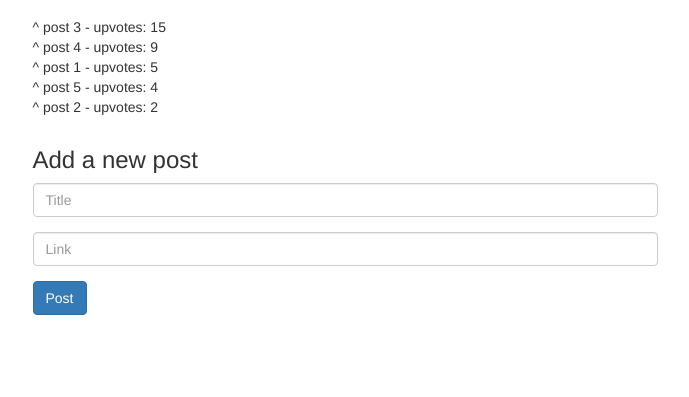
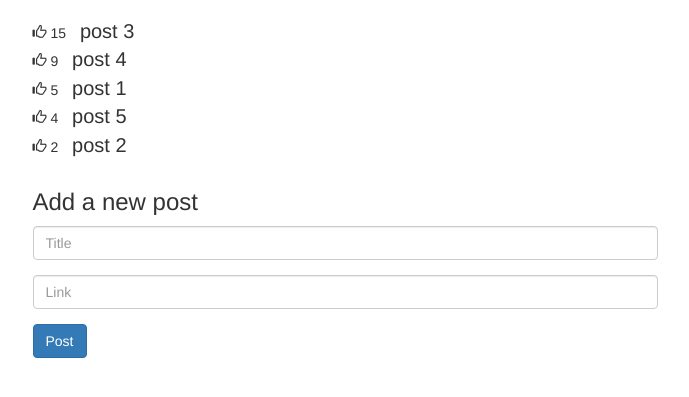
Before and after one commit to sinzin91/mean_app, a plain HTML site: page index.html in a window 1280 px wide. Shown: the part 103-500 px from the top of the page, without its empty margins (295-984 px from the left). Drawn offline with nearby package versions, Linux system fonts and the light colour scheme.

Commit message:
implement glyphicon thumbs up

```diff
--- a/index.html
+++ b/index.html
@@ -16,14 +16,17 @@
       </div>
 
       <div ng-repeat="post in posts | orderBy:'-upvotes'">
-		  <span ng-click="incrementUpvotes(post)">^</span>
-		  <a ng-show="post.link" href="{{post.link}}">
-		    {{post.title}}
-		  </a>
-		  <span ng-hide="post.link">
-		    {{post.title}}
+		  <span class="glyphicon glyphicon-thumbs-up"
+          ng-click="incrementUpvotes(post)"></span>
+		  {{post.upvotes}}
+		  <span style="font-size:20px; margin-left:10px;">
+		  	<a ng-show="post.link" href="{{post.link}}">
+		  		{{post.title}}
+		  	</a>
+		  	<span ng-hide="post.link">
+		  		{{post.title}}
+		  	</span>
 		  </span>
-		  - upvotes: {{post.upvotes}}
 	  </div>
 
       <form ng-submit="addPost()"
```
